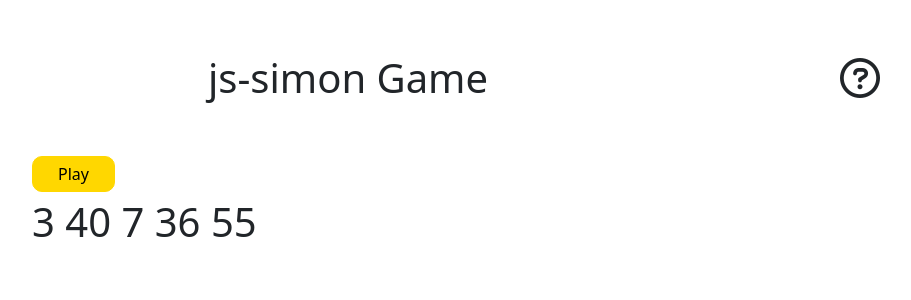
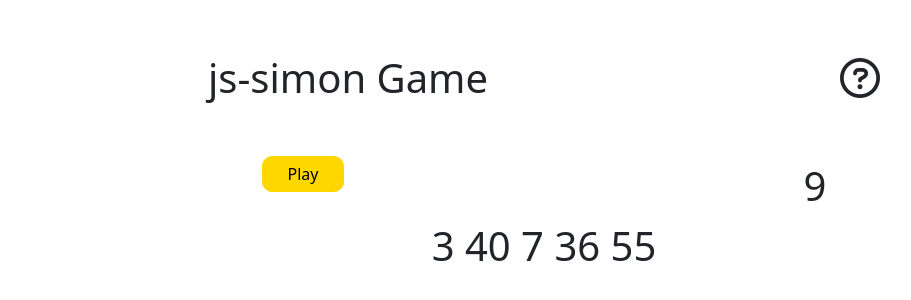
Before and after one commit to AndreaPanzeriDev/js-simon, a plain HTML site: page index.html in a window 1280 px wide. Both pictures are taken after a click on the button "Play". Shown: the whole page, without its empty margins (96-1007 px from the left). Drawn offline with nearby package versions, Linux system fonts and the light colour scheme.

Commit message:
conclusione

```diff
--- a/index.html
+++ b/index.html
@@ -38,18 +38,18 @@
 
     <!--Main-->
     <main>
-        <form action="">
+        <form action="" class="d-flex justify-content-around">
             <!--play button-->
             <div class="d-block">
                 <button class="play-button" onclick="Play();return false">Play</button>
             </div>
             <!--5 second countdown-->
-            <div id="countdown">
+            <div id="countdown" class="fs-1">
 
             </div>
         </form>
         <!--number output-->
-        <div id="numberOutput" class="d-block fs-1">
+        <div id="numberOutput" class="d-block fs-1 text-center">
 
         </div>
     </main>
--- a/main.js
+++ b/main.js
@@ -10,8 +10,8 @@ let arrayNumber = [];
 
 let guessNumber = [];
 
-let seconds= 10 * 1000; //change the five with the seconds that you want
-
+let seconds = 10; //change the five with the seconds that you want
+let rseconds = seconds * 1000;
 
 //max number that you can display
 const max_n = 100;
@@ -21,29 +21,35 @@ const guess_n = 5;
 //diplay number
 let display_number = document.getElementById("numberOutput");
 
+//set c
+let c = seconds;
+
 
 
 //inizio game
-function Play(){
+function Play() {
+    c == seconds;
     //clean the previus number
     display_number.innerHTML = ' ';
+    arrayNumber = [];
+    guessNumber = [];
     randomNumber();
-    setTimeout(clean, seconds);
+    setInterval(countDown, 1000);
+    setTimeout(clean, rseconds);
     //create another setTimout and put +1 second because the cicle for is to fast (FASTT BOYYYYYYYYYY)
-    setTimeout(Ask, seconds + 1000);
-
+    setTimeout(Ask, rseconds + 1000);
 }
 
 
 
-function randomNumber(){
+function randomNumber() {
     //generate guess_n random number
-    for(let i = 0; i < guess_n; i++){
+    for (let i = 0; i < guess_n; i++) {
         let number = Math.round(Math.random() * max_n);
         //check if the number is already in the array
-        if(arrayNumber.includes(number)){
+        if (arrayNumber.includes(number)) {
             i--;
-        }else{
+        } else {
             //push the number into the array
             arrayNumber.push(number);
             //display the number on the html page
@@ -55,17 +61,38 @@ function randomNumber(){
 }
 
 
-function clean(){
+function clean() {
     display_number.innerHTML = ' ';
 
 }
 
 
-function Ask(){
+function Ask() {
     //ask
-    for(let i=0; i<guess_n; i++){
+    for (let i = 0; i < guess_n; i++) {
         let input = parseInt(prompt("Inserisci il " + (i + 1) + "° numero"))
         guessNumber.push(input);
     }
     console.log(guessNumber);
+    Check();
 }
+
+//create a countdown
+function countDown() {
+    let output = document.getElementById("countdown");
+    output.innerHTML = ' ';
+    console.log(c);
+    output.innerHTML = c;
+    c--;
+}
+
+
+function Check(){
+    let count = 0;
+    for(let i=0; i < guess_n; i++){
+        if(arrayNumber[i] == guessNumber[i]){
+            count++;
+        }
+    }
+    alert("Hai inserito " + count + " risposte giuste. \nI numeri da inserire erano: " +  arrayNumber + "\nMentre i numeri che hai inserito sono: " + guessNumber);
+}
--- a/style.css
+++ b/style.css
@@ -37,6 +37,7 @@ header{
     border: 1px solid gold;
     border-radius: 10px;
     padding: 5px 25px 5px 25px;
+    align-self: center;
 }
 
 .play-button:hover{
```
